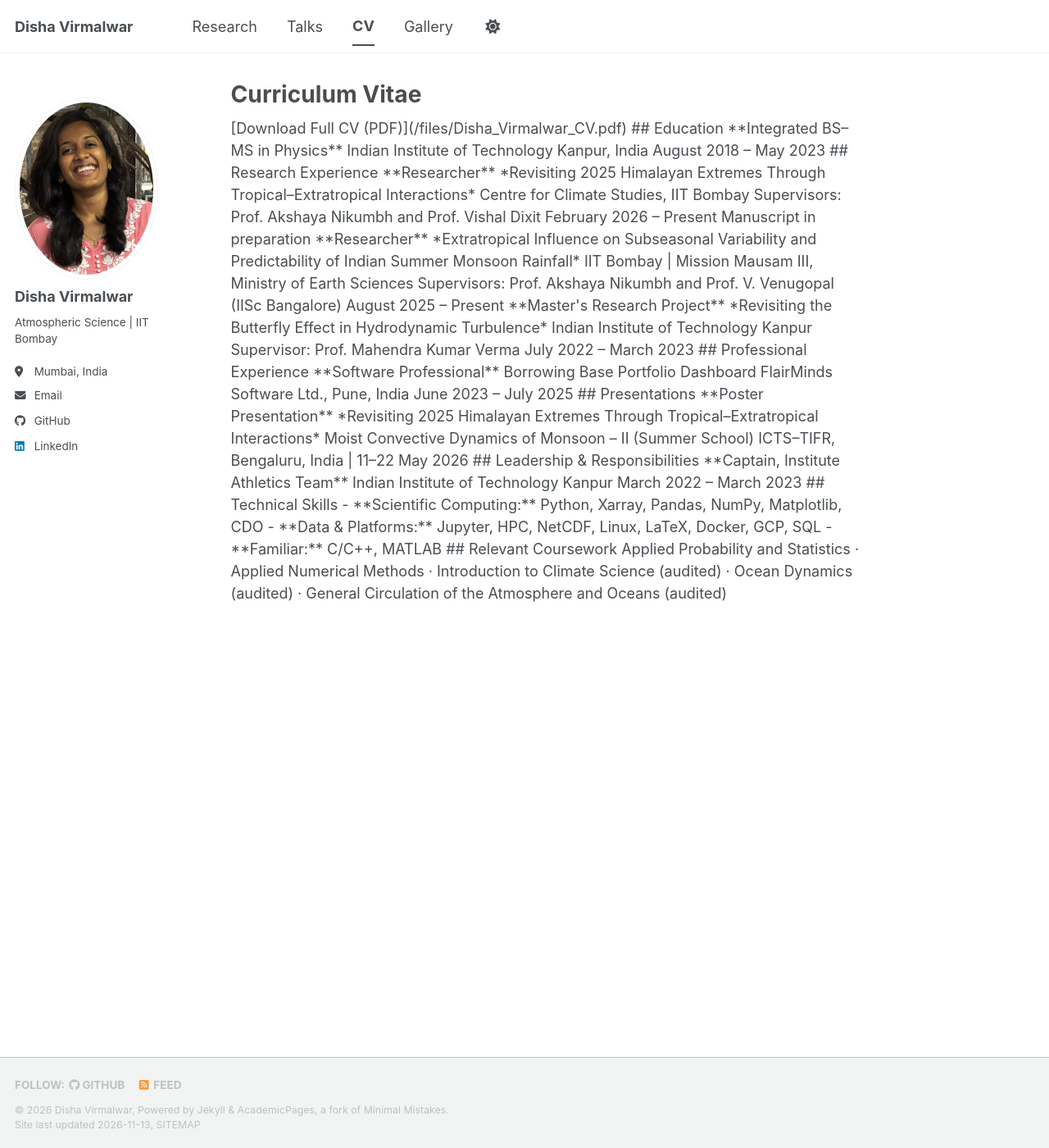
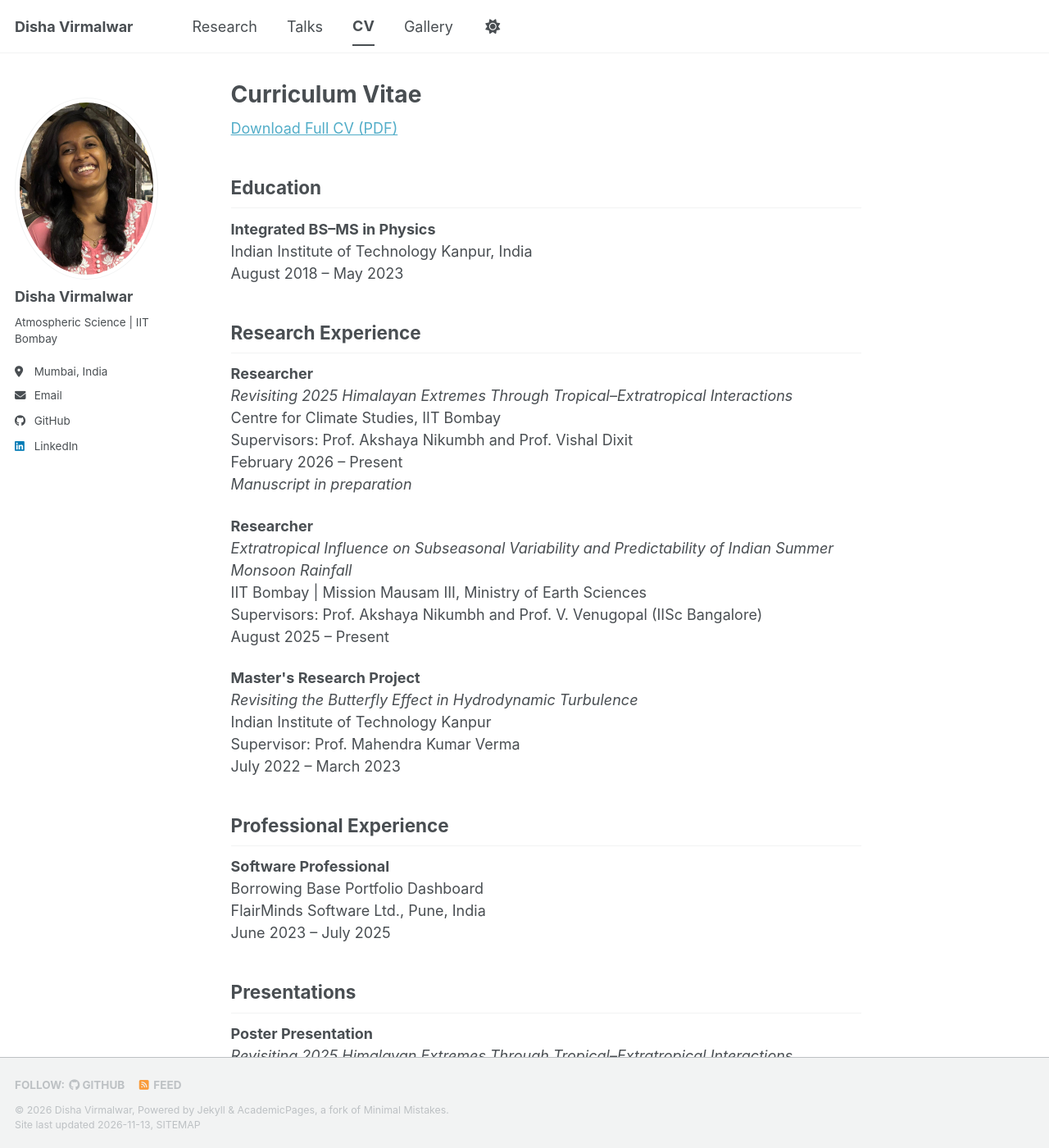
Before and after one commit to dishavirmalwar/dishavirmalwar.github.io, a Jekyll site: the page built from _pages/cv.html, in a window 1280 px wide and 1400 px high. Shown: the whole window at 82% size. Built offline with Jekyll 4.4.1, drawn with Linux system fonts in a browser that asks for light colours; a script bundle is joined from its source files by our own code; a style sheet for code colours, icons or effects is not loaded; some of the changed text lies outside the part shown.

Commit message:
Update cv.html

```diff
--- a/_pages/cv.html
+++ b/_pages/cv.html
@@ -5,61 +5,69 @@ permalink: /cv/
 author_profile: true
 ---
 
-[Download Full CV (PDF)](/files/Disha_Virmalwar_CV.pdf)
+<p><a href="/files/Disha_Virmalwar_CV.pdf">Download Full CV (PDF)</a></p>
 
-## Education
+<h2>Education</h2>
 
-**Integrated BS–MS in Physics**
-Indian Institute of Technology Kanpur, India
-August 2018 – May 2023
+<p><strong>Integrated BS–MS in Physics</strong><br>
+Indian Institute of Technology Kanpur, India<br>
+August 2018 – May 2023</p>
 
-## Research Experience
+<h2>Research Experience</h2>
 
-**Researcher**
-*Revisiting 2025 Himalayan Extremes Through Tropical–Extratropical Interactions*
-Centre for Climate Studies, IIT Bombay
-Supervisors: Prof. Akshaya Nikumbh and Prof. Vishal Dixit
-February 2026 – Present
-<text>Manuscript in preparation</text>
+<p><strong>Researcher</strong><br>
+<em>Revisiting 2025 Himalayan Extremes Through Tropical–Extratropical Interactions</em><br>
+Centre for Climate Studies, IIT Bombay<br>
+Supervisors: Prof. Akshaya Nikumbh and Prof. Vishal Dixit<br>
+February 2026 – Present<br>
+<em>Manuscript in preparation</em></p>
 
-**Researcher**
-*Extratropical Influence on Subseasonal Variability and Predictability of Indian Summer Monsoon Rainfall*
-IIT Bombay | Mission Mausam III, Ministry of Earth Sciences
-Supervisors: Prof. Akshaya Nikumbh and Prof. V. Venugopal (IISc Bangalore)
-August 2025 – Present
+<p><strong>Researcher</strong><br>
+<em>Extratropical Influence on Subseasonal Variability and Predictability of Indian Summer Monsoon Rainfall</em><br>
+IIT Bombay | Mission Mausam III, Ministry of Earth Sciences<br>
+Supervisors: Prof. Akshaya Nikumbh and Prof. V. Venugopal (IISc Bangalore)<br>
+August 2025 – Present</p>
 
-**Master's Research Project**
-*Revisiting the Butterfly Effect in Hydrodynamic Turbulence*
-Indian Institute of Technology Kanpur
-Supervisor: Prof. Mahendra Kumar Verma
-July 2022 – March 2023
+<p><strong>Master's Research Project</strong><br>
+<em>Revisiting the Butterfly Effect in Hydrodynamic Turbulence</em><br>
+Indian Institute of Technology Kanpur<br>
+Supervisor: Prof. Mahendra Kumar Verma<br>
+July 2022 – March 2023</p>
 
-## Professional Experience
+<h2>Professional Experience</h2>
 
-**Software Professional**
-Borrowing Base Portfolio Dashboard
-FlairMinds Software Ltd., Pune, India
-June 2023 – July 2025
+<p><strong>Software Professional</strong><br>
+Borrowing Base Portfolio Dashboard<br>
+FlairMinds Software Ltd., Pune, India<br>
+June 2023 – July 2025</p>
 
-## Presentations
+<h2>Presentations</h2>
 
-**Poster Presentation**
-*Revisiting 2025 Himalayan Extremes Through Tropical–Extratropical Interactions*
-Moist Convective Dynamics of Monsoon – II (Summer School)
-ICTS–TIFR, Bengaluru, India | 11–22 May 2026
+<p><strong>Poster Presentation</strong><br>
+<em>Revisiting 2025 Himalayan Extremes Through Tropical–Extratropical Interactions</em><br>
+Moist Convective Dynamics of Monsoon – II (Summer School)<br>
+ICTS–TIFR, Bengaluru, India | 11–22 May 2026</p>
 
-## Leadership & Responsibilities
+<h2>Leadership &amp; Responsibilities</h2>
 
-**Captain, Institute Athletics Team**
-Indian Institute of Technology Kanpur
-March 2022 – March 2023
+<p><strong>Captain, Institute Athletics Team</strong><br>
+Indian Institute of Technology Kanpur<br>
+March 2022 – March 2023</p>
 
-## Technical Skills
+<h2>Technical Skills</h2>
 
-- **Scientific Computing:** Python, Xarray, Pandas, NumPy, Matplotlib, CDO
-- **Data & Platforms:** Jupyter, HPC, NetCDF, Linux, LaTeX, Docker, GCP, SQL
-- **Familiar:** C/C++, MATLAB
+<ul>
+<li><strong>Scientific Computing:</strong> Python, Xarray, Pandas, NumPy, Matplotlib, CDO</li>
+<li><strong>Data &amp; Platforms:</strong> Jupyter, HPC, NetCDF, Linux, LaTeX, Docker, GCP, SQL</li>
+<li><strong>Familiar:</strong> C/C++, MATLAB</li>
+</ul>
 
-## Relevant Coursework
+<h2>Relevant Coursework</h2>
 
-Applied Probability and Statistics · Applied Numerical Methods · Introduction to Climate Science (audited) · Ocean Dynamics (audited) · General Circulation of the Atmosphere and Oceans (audited)
+<ul>
+<li>Applied Probability and Statistics</li>
+<li>Applied Numerical Methods</li>
+<li>Introduction to Climate Science (audited)</li>
+<li>Ocean Dynamics (audited)</li>
+<li>General Circulation of the Atmosphere and Oceans (audited)</li>
+</ul>
```
